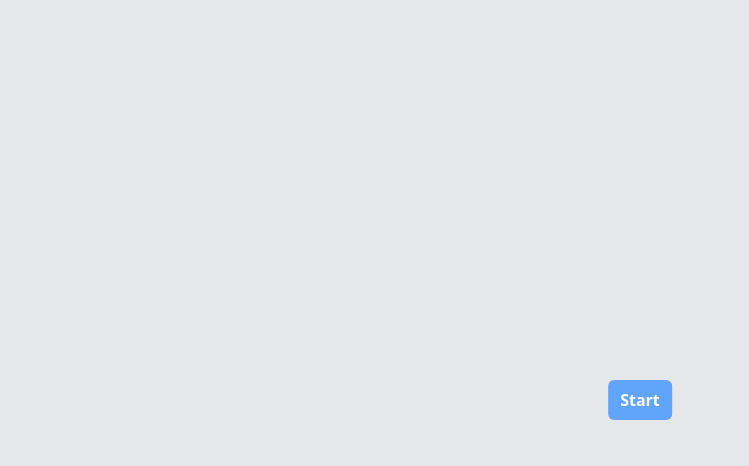
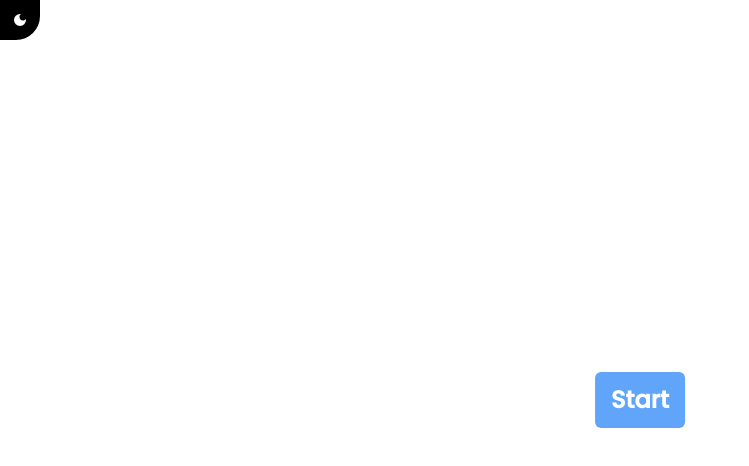
Before and after one commit to ehsanm-77/ToDo, a Next.js app: page / in a window 1280 px wide. Shown: the top 466 px of the page, without its empty margins (0-749 px from the left). Built offline with nearby package versions, Linux system fonts and the light colour scheme.

Commit message:
add font and dark mode

```diff
--- a/package.json
+++ b/package.json
@@ -9,6 +9,9 @@
     "lint": "next lint"
   },
   "dependencies": {
+    "@emotion/react": "^11.11.1",
+    "@emotion/styled": "^11.11.0",
+    "@mui/material": "^5.14.11",
     "next": "latest",
     "react": "latest",
     "react-dom": "latest",
--- a/src/pages/_app.tsx
+++ b/src/pages/_app.tsx
@@ -1,6 +1,36 @@
-import '@/styles/globals.css'
-import type { AppProps } from 'next/app'
-
+import '@/styles/globals.css';
+import { ThemeProvider } from '@emotion/react';
+import { CssBaseline, PaletteMode, createTheme } from '@mui/material';
+import type { AppProps } from 'next/app';
+import { useState } from 'react';
+import { MdDarkMode } from 'react-icons/md';
+import { CiLight } from 'react-icons/ci';
 export default function App({ Component, pageProps }: AppProps) {
-  return <Component {...pageProps} />
+  const [modePage, setModePage] = useState<PaletteMode>('light');
+  const theme = createTheme({
+    typography: {
+      fontFamily: 'poppins',
+    },
+    palette: {
+      mode: modePage,
+    },
+  });
+  return (
+    <ThemeProvider theme={theme}>
+      <CssBaseline />
+      <div>
+        <button
+          onClick={() => {
+            setModePage((prev) => (prev === 'dark' ? 'light' : 'dark'));
+          }}
+          className={`${
+            modePage === 'dark' ? 'text-black bg-white' : 'text-white bg-black'
+          }  rounded-br-3xl p-3`}
+        >
+          {modePage === 'dark' ? <CiLight size="20px" /> : <MdDarkMode />}
+        </button>
+        <Component {...pageProps} />
+      </div>
+    </ThemeProvider>
+  );
 }
--- a/src/pages/index.tsx
+++ b/src/pages/index.tsx
@@ -1,11 +1,10 @@
-// import Image from 'next/image';
 import Link from 'next/link';
 
 export default function Home() {
   return (
     <main className="bg-gray-200 w-full h-full">
       <Link href={'/main'}>
-        <button className="start bg-blue-400 px-3 py-2 text-white rounded-md hover:bg-blue-500 hover:shadow-md hover:transition-all font-bold">
+        <button className="start bg-blue-400 px-4 py-3 text-white rounded-md hover:bg-blue-500 hover:shadow-md hover:transition-all text-2xl font-bold">
           <div>Start</div>
         </button>
       </Link>
--- a/src/styles/globals.css
+++ b/src/styles/globals.css
@@ -1,6 +1,11 @@
 @tailwind base;
 @tailwind components;
 @tailwind utilities;
+
+@font-face {
+  font-family: 'poppins';
+  src: url('/assets/font/Poppins-Medium.ttf');
+}
 
 html,
 body,
@@ -10,8 +15,6 @@ body,
 }
 
 .start {
-  /* width: 100%;
-  height: 100%; */
   position: absolute;
   top: 50%;
   left: 50%;
```
Also changed, not shown: public/assets/font/Poppins-Medium.ttf (added), 1 other file (tests, documents, lock files or other folders).
